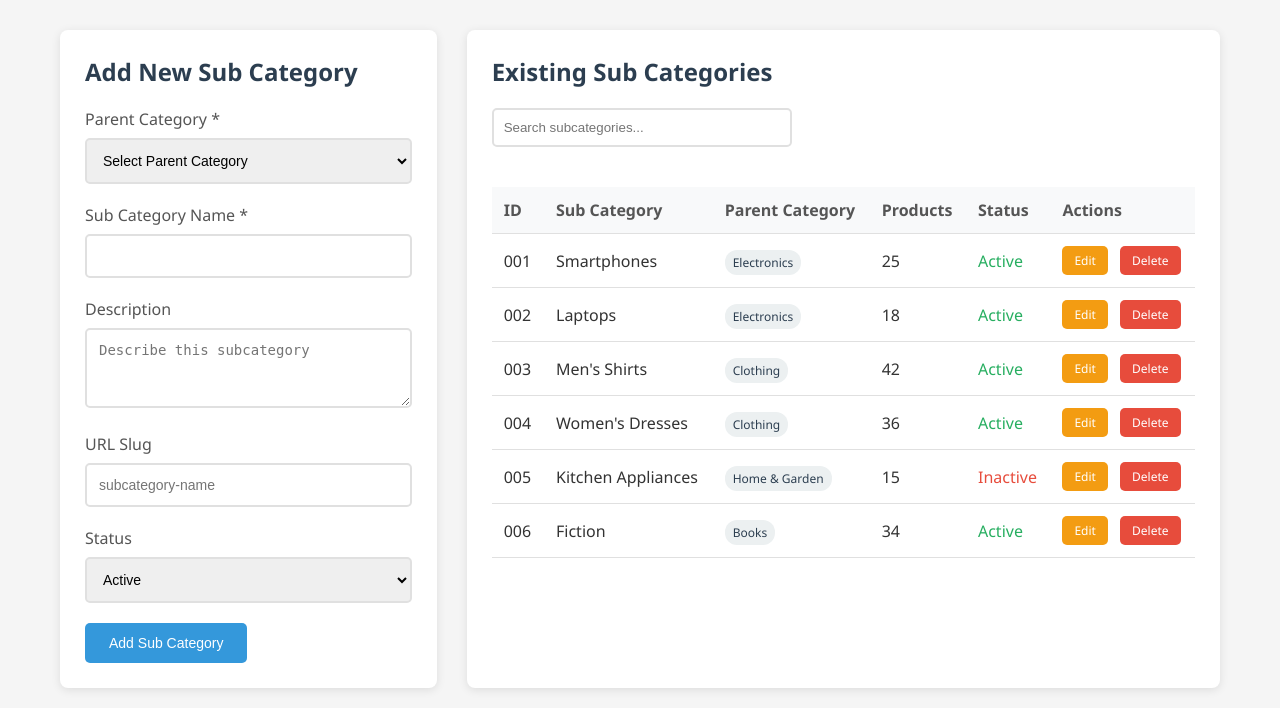
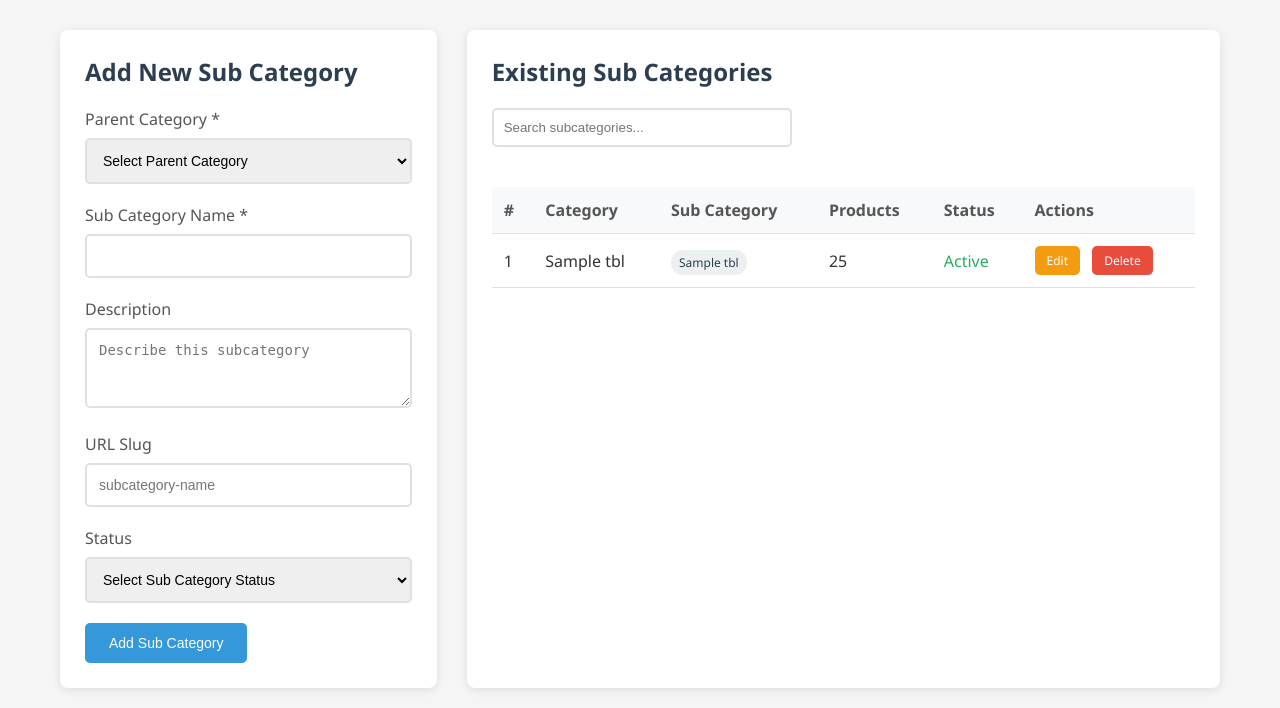
Before and after one commit to humayuu/PHP-Form, a PHP site: page /subcategories.php in a window 1280 px wide. Shown: the part 125-833 px from the top of the page. Run offline with PHP 8.4, Linux system fonts and the light colour scheme; tables that the repository leaves empty or names only in its code hold one stand-in row (values such as "Sample post").

Commit message:
feat: join main subcategory with category

```diff
--- a/brands.php
+++ b/brands.php
@@ -67,7 +67,9 @@ if (isset($_GET['id'])) {
             exit;
         }
     } catch (PDOException $e) {
-        $conn->rollBack();
+        if ($conn->inTransaction()) {
+            $conn->rollBack();
+        }
         error_log("Brand Delete error in " . __FILE__ . "on" . __LINE__ . $e->getMessage());
     }
 }
@@ -159,7 +161,7 @@ try {
                     <table class="table">
                         <thead>
                             <tr>
-                                <th>ID</th>
+                                <th>#</th>
                                 <th>Brand Name</th>
                                 <th>Status</th>
                                 <th>Actions</th>
--- a/categories.php
+++ b/categories.php
@@ -162,7 +162,7 @@ try {
                     <table class="table">
                         <thead>
                             <tr>
-                                <th>ID</th>
+                                <th>#</th>
                                 <th>Category Name</th>
                                 <th>Slug</th>
                                 <th>Products Count</th>
--- a/subcategories.php
+++ b/subcategories.php
@@ -1,11 +1,121 @@
+<?php
+require 'config.php';
+session_start();
+if (empty($_SESSION['csrf_token'])) {
+    $_SESSION['csrf_token'] = bin2hex(random_bytes(32));
+}
+
+if ($_SERVER['REQUEST_METHOD'] === "POST" && isset($_POST['submit'])) {
+    if (!hash_equals($_SESSION['csrf_token'], $_POST['csrf_token'])) {
+        header("Location: subcategories.php?csrfError");
+        exit;
+    }
+
+    $category = trim(filter_var($_POST['category'], FILTER_SANITIZE_SPECIAL_CHARS));
+    $subCategory = trim(filter_var($_POST['subcategory_name'], FILTER_SANITIZE_SPECIAL_CHARS));
+    $subCategoryDescription = trim(filter_var($_POST['subcategory_description'], FILTER_SANITIZE_SPECIAL_CHARS));
+    $subCategorySlug = trim(filter_var($_POST['subcategory_slug'], FILTER_SANITIZE_SPECIAL_CHARS));
+    $subCategoryStatus = trim(filter_var($_POST['subcategory_status'], FILTER_SANITIZE_SPECIAL_CHARS));
+
+    if ($category == 'Select Sub Category Status' || empty($subCategory) || empty($subCategorySlug)) {
+        header("Location: subcategories.php?inputError=1");
+        exit;
+    }
+
+    try {
+
+        $conn->beginTransaction();
+
+        $stmt = $conn->prepare("INSERT INTO sub_category_tbl (category_id, sub_category_name, sub_category_description, sub_category_slug, sub_category_status) VALUES (:cid, :subcname, :subdescp, :subslug, :substatus)");
+
+        $stmt->bindParam(":cid", $category);
+        $stmt->bindParam(":subcname", $subCategory);
+        $stmt->bindParam(":subdescp", $subCategoryDescription);
+        $stmt->bindParam(":subslug", $subCategorySlug);
+        $stmt->bindParam(":substatus", $subCategoryStatus);
+        $result = $stmt->execute();
+
+        if ($result) {
+            $conn->commit();
+            header("Location: subcategories.php?success=1");
+            exit;
+        }
+    } catch (PDOException $e) {
+        if ($conn->inTransaction()) {
+            $conn->rollBack();
+        }
+        error_log("Sub Category Add Failed in " . __FILE__ . " on line " . __LINE__ . ": " . $e->getMessage());
+    }
+}
+
+// For Delete Record
+if (isset($_GET['id'])) {
+    $id = trim($_GET['id']);
+    $id = filter_var($id, FILTER_VALIDATE_INT);
+
+    if ($id === false || $id === null || $id <= 0) {
+        header('Location: subcategories.php?deleteError=invalid_id');
+        exit;
+    }
+
+    try {
+        $conn->beginTransaction();
+
+        // Use correct primary key column name
+        $query = $conn->prepare("DELETE FROM sub_category_tbl WHERE id = :id");
+        $query->bindParam(":id", $id, PDO::PARAM_INT);
+        $result = $query->execute();
+
+        if ($result && $query->rowCount() > 0) {
+            $conn->commit();
+            header("Location: subcategories.php?deleteSuccess=1");
+            exit;
+        } else {
+            $conn->rollBack();
+            header("Location: subcategories.php?deleteError=record_not_found");
+            exit;
+        }
+
+    } catch (PDOException $e) {
+        if ($conn->inTransaction()) {
+            $conn->rollBack();
+        }
+        error_log("SubCategory Delete error in " . __FILE__ . " on line " . __LINE__ . ": " . $e->getMessage());
+        header("Location: subcategories.php?deleteError=database_error");
+        exit;
+    }
+}
+
+// Fetch all Sub Category data with proper JOIN
+$subCategories = []; // Initialize empty array
+try {
+    $query = $conn->prepare("SELECT
+        sub_category_tbl.category_id,
+        sub_category_tbl.id,
+        sub_category_tbl.sub_category_name,
+        sub_category_tbl.sub_category_status,
+        category_tbl.category_name
+        FROM sub_category_tbl
+        INNER JOIN category_tbl ON sub_category_tbl.category_id = category_tbl.id
+        ORDER BY sub_category_tbl.sub_category_name");
+    $query->execute();
+    $subCategories = $query->fetchAll(PDO::FETCH_ASSOC);
+} catch (PDOException $e) {
+    error_log("Sub category fetch Error in " . __FILE__ . " on line " . __LINE__ . ": " . $e->getMessage());
+    $subCategories = []; // Set empty array on error
+}
+
+?>
 <!DOCTYPE html>
 <html lang="en">
+
 <head>
     <meta charset="UTF-8">
     <meta name="viewport" content="width=device-width, initial-scale=1.0">
     <title>Sub Categories Management</title>
     <link rel="stylesheet" href="./assets/subcategory.css">
 </head>
+
 <body>
     <div class="container">
         <div class="header">
@@ -19,132 +129,110 @@
         <div class="content-wrapper">
             <div class="form-section">
                 <h2>Add New Sub Category</h2>
-                <form>
+                <?php
+                if (isset($_GET['csrfError']) && $_GET['csrfError'] == 1) {
+                    echo '<div class="error">CSRF Token Error.</div>';
+                } elseif (isset($_GET['inputError']) && $_GET['inputError'] == 1) {
+                    echo '<div class="error">All Fields are Required.</div>';
+                } elseif (isset($_GET['deleteSuccess']) && $_GET['deleteSuccess'] == 1) {
+                    echo '<div class="success">Sub Category Deleted Successfully.</div>';
+                } elseif (isset($_GET['deleteError'])) {
+                    echo '<div class="error">Delete Error: ' . htmlspecialchars($_GET['deleteError']) . '</div>';
+                } elseif (isset($_GET['update']) && $_GET['update'] == 1) {
+                    echo '<div class="warning">Category Updated Successfully.</div>';
+                } elseif (isset($_GET['success']) && $_GET['success'] == 1) {
+                    echo '<div class="success">Category Add Successfully.</div>';
+                }
+                ?>
+
+                <form method="post" action="<?= basename(__FILE__) ?>">
+                    <input type="hidden" name="csrf_token" value="<?= $_SESSION['csrf_token'] ?>">
                     <div class="form-group">
+                        <?php
+                        $query = $conn->prepare("SELECT * FROM category_tbl ORDER BY category_name");
+                        $query->execute();
+                        $categories = $query->fetchAll(PDO::FETCH_ASSOC);
+                        ?>
                         <label for="parent-category">Parent Category *</label>
-                        <select id="parent-category" name="parent-category" required>
-                            <option value="">Select Parent Category</option>
-                            <option value="electronics">Electronics</option>
-                            <option value="clothing">Clothing</option>
-                            <option value="home-garden">Home & Garden</option>
-                            <option value="sports">Sports</option>
-                            <option value="books">Books</option>
+                        <select id="parent-category" name="category">
+                            <option value="" selected disabled>Select Parent Category</option>
+                            <?php foreach ($categories as $category): ?>
+                                <option value="<?= $category['id'] ?>"><?= $category['category_name'] ?></option>
+                            <?php endforeach; ?>
                         </select>
                     </div>
 
                     <div class="form-group">
                         <label for="subcategory-name">Sub Category Name *</label>
-                        <input type="text" id="subcategory-name" name="subcategory-name" required>
+                        <input type="text" id="subcategory-name" name="subcategory_name">
                     </div>
 
                     <div class="form-group">
                         <label for="subcategory-description">Description</label>
-                        <textarea id="subcategory-description" name="subcategory-description" placeholder="Describe this subcategory"></textarea>
+                        <textarea id="subcategory-description" name="subcategory_description" placeholder="Describe this subcategory"></textarea>
                     </div>
 
                     <div class="form-group">
                         <label for="subcategory-slug">URL Slug</label>
-                        <input type="text" id="subcategory-slug" name="subcategory-slug" placeholder="subcategory-name">
+                        <input type="text" id="subcategory-slug" name="subcategory_slug" placeholder="subcategory-name">
                     </div>
 
                     <div class="form-group">
                         <label for="subcategory-status">Status</label>
-                        <select id="subcategory-status" name="subcategory-status">
+                        <select id="subcategory-status" name="subcategory_status">
+                            <option value="" disabled selected>Select Sub Category Status</option>
                             <option value="active">Active</option>
                             <option value="inactive">Inactive</option>
                         </select>
                     </div>
 
-                    <button type="submit" class="btn btn-primary">Add Sub Category</button>
+                    <button type="submit" name="submit" class="btn btn-primary">Add Sub Category</button>
                 </form>
+
             </div>
 
             <div class="table-section">
                 <h2>Existing Sub Categories</h2>
                 <input type="text" class="search-box" placeholder="Search subcategories...">
-
+                <?php if ($subCategories): ?>
                     <table class="table">
                         <thead>
                             <tr>
-                            <th>ID</th>
+                                <th>#</th>
+                                <th>Category</th>
                                 <th>Sub Category</th>
-                            <th>Parent Category</th>
                                 <th>Products</th>
                                 <th>Status</th>
                                 <th>Actions</th>
                             </tr>
                         </thead>
                         <tbody>
+                            <?php $sl = 1; foreach($subCategories as $sCategory): ?>
                             <tr>
-                            <td>001</td>
-                            <td>Smartphones</td>
-                            <td><span class="category-tag">Electronics</span></td>
+                                <td><?= $sl++ ?></td>
+                                <td><?= htmlspecialchars($sCategory['category_name']) ?></td>
+                                <td><span class="category-tag"><?= htmlspecialchars($sCategory['sub_category_name']) ?></span></td>
                                 <td>25</td>
-                            <td><span class="status-active">Active</span></td>
                                 <td>
-                                <a href="#" class="btn btn-edit">Edit</a>
-                                <a href="#" class="btn btn-danger">Delete</a>
+                                    <span class="status-<?= $sCategory['sub_category_status'] ?>">
+                                        <?= ucfirst($sCategory['sub_category_status']) ?>
+                                    </span>
+                                </td>
+                                <td>
+                                    <a href="subcategories_edit.php?id=<?= $sCategory['id'] ?>" class="btn btn-edit">Edit</a>
+                                    <a href="<?= basename(__FILE__) . "?id=" . $sCategory['id'] ?>" onclick="return confirm('Are You Sure')" class="btn btn-danger">Delete</a>
                                 </td>
                             </tr>
-                        <tr>
-                            <td>002</td>
-                            <td>Laptops</td>
-                            <td><span class="category-tag">Electronics</span></td>
-                            <td>18</td>
-                            <td><span class="status-active">Active</span></td>
-                            <td>
-                                <a href="#" class="btn btn-edit">Edit</a>
-                                <a href="#" class="btn btn-danger">Delete</a>
-                            </td>
-                        </tr>
-                        <tr>
-                            <td>003</td>
-                            <td>Men's Shirts</td>
-                            <td><span class="category-tag">Clothing</span></td>
-                            <td>42</td>
-                            <td><span class="status-active">Active</span></td>
-                            <td>
-                                <a href="#" class="btn btn-edit">Edit</a>
-                                <a href="#" class="btn btn-danger">Delete</a>
-                            </td>
-                        </tr>
-                        <tr>
-                            <td>004</td>
-                            <td>Women's Dresses</td>
-                            <td><span class="category-tag">Clothing</span></td>
-                            <td>36</td>
-                            <td><span class="status-active">Active</span></td>
-                            <td>
-                                <a href="#" class="btn btn-edit">Edit</a>
-                                <a href="#" class="btn btn-danger">Delete</a>
-                            </td>
-                        </tr>
-                        <tr>
-                            <td>005</td>
-                            <td>Kitchen Appliances</td>
-                            <td><span class="category-tag">Home & Garden</span></td>
-                            <td>15</td>
-                            <td><span class="status-inactive">Inactive</span></td>
-                            <td>
-                                <a href="#" class="btn btn-edit">Edit</a>
-                                <a href="#" class="btn btn-danger">Delete</a>
-                            </td>
-                        </tr>
-                        <tr>
-                            <td>006</td>
-                            <td>Fiction</td>
-                            <td><span class="category-tag">Books</span></td>
-                            <td>34</td>
-                            <td><span class="status-active">Active</span></td>
-                            <td>
-                                <a href="#" class="btn btn-edit">Edit</a>
-                                <a href="#" class="btn btn-danger">Delete</a>
-                            </td>
-                        </tr>
+                            <?php endforeach; ?>
                         </tbody>
                     </table>
+                <?php else: ?>
+                    <div class="info">No Sub Category Record Found!</div>
+                <?php endif; ?>
             </div>
         </div>
     </div>
 </body>
+
 </html>
+<?php $conn = null; ?>
```
Also changed, not shown: subcategories_edit.php (added, +71 -0 lines). Lines whose indentation alone changed are shown as unchanged.
